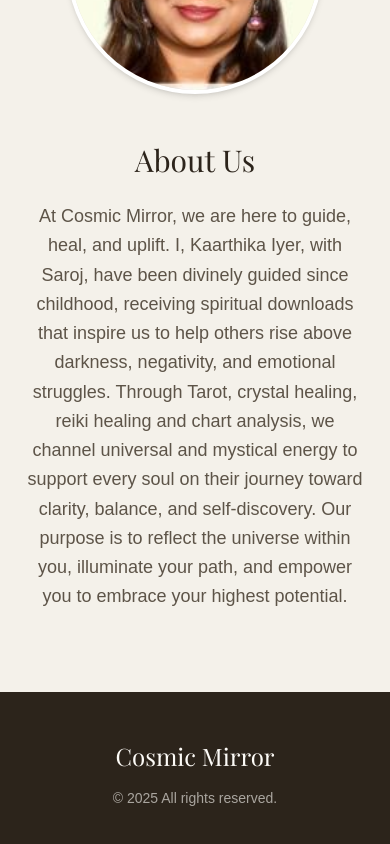
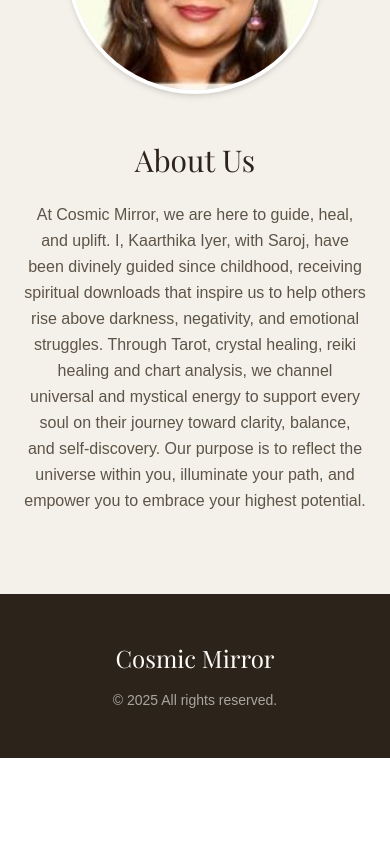
Before and after one commit to zed-inn/astrology-8000, a Next.js app: page / in a window 390 px wide. Shown: the part 2120-2964 px from the top of the page. After the commit the page ends 2878 px from the top, so only its background shows below. Built offline with nearby package versions, Linux system fonts and the light colour scheme; a web font is replaced by a local one.

Commit message:
chore(about): font size set to base for devices sub to tabs

```diff
--- a/app/page.tsx
+++ b/app/page.tsx
@@ -142,7 +142,7 @@
             <h2 className="font-serif text-3xl text-[#2c241b] mb-6">
               About Us
             </h2>
-            <p className="text-lg text-[#5d5448] leading-relaxed font-light">
+            <p className="md:text-lg text-[#5d5448] leading-relaxed font-light">
               {SITE_DATA.aboutText}
             </p>
           </div>
```
